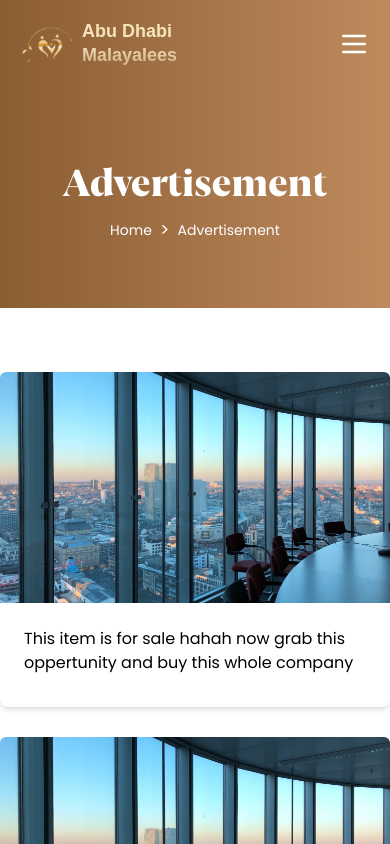
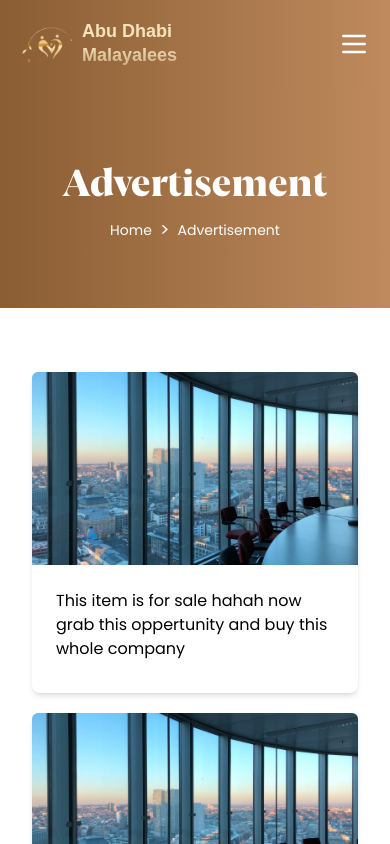
Before and after one commit to Jaseem-v/adm-nextjs, a Next.js app: page /advertisement in a window 390 px wide. Shown: the top 844 px of the page. Built offline with nearby package versions, Linux system fonts and the light colour scheme; a web font is replaced by a local one.

Commit message:
masonry grid responsive

```diff
--- a/app/advertisement/page.tsx
+++ b/app/advertisement/page.tsx
@@ -8,8 +8,8 @@ const Advertisement = () => {
 
   const breakpointColumnsObj = {
     default: 3,
-    1100: 3,
-    700: 2,
+    4000: 3,
+    1024: 2,
     500: 1
   };
 
@@ -27,10 +27,10 @@ const Advertisement = () => {
   return (
     <>
       <SectionHeader title="Advertisement" breadcrumbs={breadcrumbs} />
-      <section className="my-16 max-w-7xl mx-auto">
+      <section className="my-16 max-w-7xl mx-4 xl:mx-auto">
       <Masonry
         breakpointCols={breakpointColumnsObj}
-        className="my-masonry-grid"
+        className="my-masonry-grid xl:mx-0"
         columnClassName="my-masonry-grid_column">
         {/* array of JSX items */}
         {item}
--- a/app/globals.css
+++ b/app/globals.css
@@ -59,14 +59,24 @@ body {
   display: -webkit-box; /* Not needed if autoprefixing */
   display: -ms-flexbox; /* Not needed if autoprefixing */
   display: flex;
-  margin-left: -30px; /* gutter size offset */
+  margin-left: -24px;
   width: auto;
 }
 .my-masonry-grid_column {
-  padding-left: 30px; /* gutter size */
+  padding-left: 24px; /* gutter size */
   background-clip: padding-box;
 }
 
 .my-masonry-grid_column > div { /* change div to reference your elements you put in <Masonry> */
-  margin-bottom: 30px;
+  margin-bottom: 24px;
 }
+
+@media (max-width: 1024px) {
+  .my-masonry-grid {
+    margin-left: -8px;
+    margin-right: 16px;
+  }
+  .my-masonry-grid_column > div { /* change div to reference your elements you put in <Masonry> */
+    margin-bottom: 20px;
+  }
+}
```
